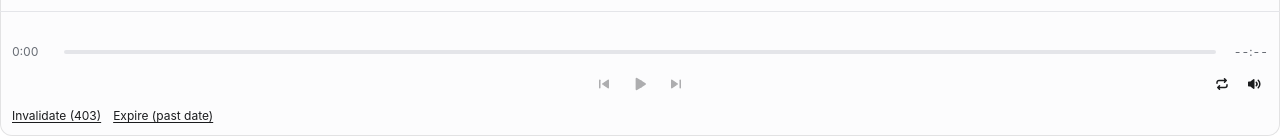
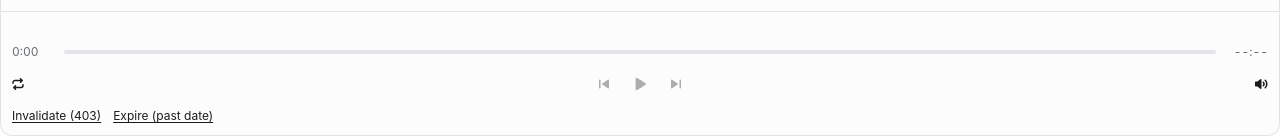
Before and after one commit to cagndz/menubar-player, a React (Vite) app: page / in a window 1280 px wide. Shown: the part 664-800 px from the top of the page. Built offline with nearby package versions, Linux system fonts and the light colour scheme.

Commit message:
Repeat and volume sit at either side of the transport
Both used to sit at the right, with nothing on the left. Repeat now lines up
with the elapsed time and volume with the duration, glyph to glyph, and Tab
still follows the order on screen.

```diff
--- a/src/components/PlayerControls.tsx
+++ b/src/components/PlayerControls.tsx
@@ -25,7 +25,7 @@ interface PlayerControlsProps {
   canNext: boolean;
   repeat: RepeatMode;
   onCycleRepeat: () => void;
-  /** Rendered after the repeat button, at the right (the volume). */
+  /** Rendered at the right, opposite the repeat button (the volume). */
   children?: ReactNode;
 }
 
@@ -99,9 +99,13 @@ export function PlayerControls(props: PlayerControlsProps) {
         </span>
       </div>
 
-      {/* Three columns keep the transport dead centre whatever sits at the sides. */}
+      {/* Three columns keep the transport dead centre, with repeat and volume mirrored at the sides. */}
       <div className="grid grid-cols-[1fr_auto_1fr] items-center">
-        <span />
+        <div className="flex items-center">
+          <button type="button" onClick={onCycleRepeat} aria-label={strings.controls.repeat[repeat]} className="icon-button edge-start">
+            <RepeatIcon />
+          </button>
+        </div>
         <div className="flex items-center gap-1">
           <button type="button" onClick={onPrevious} disabled={!canPrevious} aria-label={strings.controls.previous} className="icon-button">
             <PreviousIcon />
@@ -123,12 +127,7 @@ export function PlayerControls(props: PlayerControlsProps) {
             <NextIcon />
           </button>
         </div>
-        <div className="flex items-center justify-end gap-1">
-          <button type="button" onClick={onCycleRepeat} aria-label={strings.controls.repeat[repeat]} className="icon-button">
-            <RepeatIcon />
-          </button>
-          {children}
-        </div>
+        <div className="flex items-center justify-end">{children}</div>
       </div>
     </div>
   );
--- a/src/components/VolumeControl.tsx
+++ b/src/components/VolumeControl.tsx
@@ -83,7 +83,7 @@ export function VolumeControl({ volume, muted, onVolumeChange, onToggleMute, for
         aria-label={strings.volume.button(volume, muted)}
         aria-expanded={shownOpen}
         aria-controls={panelId}
-        className="icon-button"
+        className="icon-button edge-end"
       >
         <LevelIcon />
       </button>
--- a/src/index.css
+++ b/src/index.css
@@ -406,6 +406,17 @@ input {
     color: var(--color-text);
   }
 
+  /* The buttons at either end of the player have no plate at rest, so what
+     lines up with the times above them is the glyph, not the box: they reach
+     out into the popover's padding by the glyph's own inset (repeat's ink sits
+     8.25 px inside its box, the speaker's 7.4 px). The hover plate goes with them. */
+  .edge-start {
+    margin-left: -8px;
+  }
+  .edge-end {
+    margin-right: -7px;
+  }
+
   /* The main action is told apart by size alone: a larger glyph, no plate behind it. */
   .play-button {
     width: 36px;
@@ -591,7 +602,7 @@ input {
     opacity: 0;
     /* Grows out of its button, which sits below it: the origin is the button's centre. */
     transform: translateY(4px) scale(0.96);
-    transform-origin: calc(100% - 2px) calc(100% + 79px);
+    transform-origin: calc(100% + 7px) calc(100% + 79px);
     transition:
       opacity var(--duration-pop) var(--ease-pop),
       transform var(--duration-pop) var(--ease-pop),
```
Also changed, not shown: 2 other files (tests, documents, lock files or other folders).
